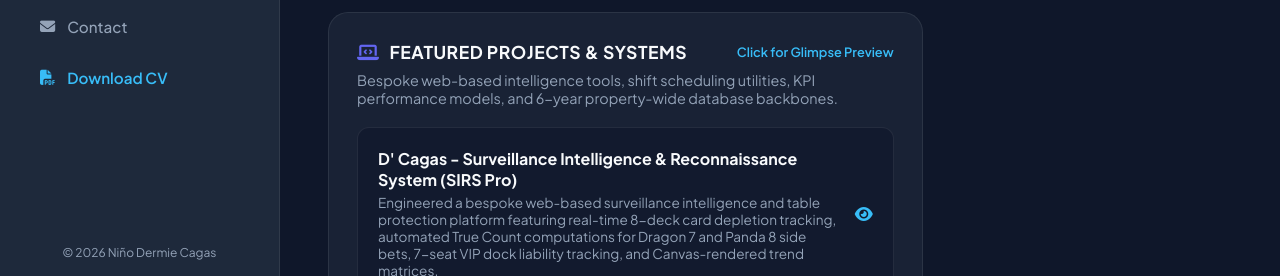
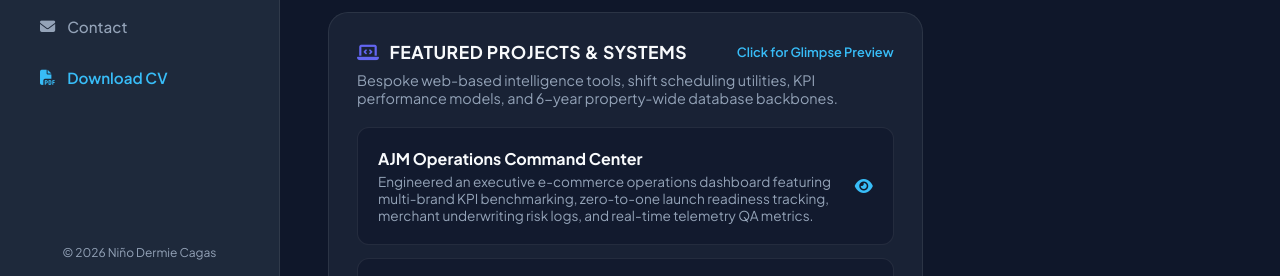
Before and after one commit to ninowfh08/my-portfolio, a plain HTML site: page index.html in a window 1280 px wide. Shown: the part 508-784 px from the top of the page. Drawn offline with nearby package versions, Linux system fonts and the light colour scheme.

Commit message:
Update index.html

```diff
--- a/index.html
+++ b/index.html
@@ -616,6 +616,17 @@
                 </div>
                 <div class="card-desc">Bespoke web-based intelligence tools, shift scheduling utilities, KPI performance models, and 6-year property-wide database backbones.</div>
 
+                <!-- Project 0: AJM Operations Command Center -->
+                <div class="project-link preview-trigger" data-project="ajm-dashboard">
+                    <div class="project-preview">
+                        <div>
+                            <h4 style="font-size: 1rem; font-weight: 700; margin-bottom: 0.2rem;">AJM Operations Command Center</h4>
+                            <p style="font-size: 0.85rem; color: var(--text-muted);">Engineered an executive e-commerce operations dashboard featuring multi-brand KPI benchmarking, zero-to-one launch readiness tracking, merchant underwriting risk logs, and real-time telemetry QA metrics.</p>
+                        </div>
+                        <i class="fa-solid fa-eye" style="color: #38bdf8;"></i>
+                    </div>
+                </div>
+
                 <!-- Project 1: D' Cagas SIRS Pro -->
                 <div class="project-link preview-trigger" data-project="sirs-pro">
                     <div class="project-preview">
@@ -979,6 +990,13 @@
 
         // Project Data for Interactive Glimpse Previews
         const projectData = {
+            'ajm-dashboard': {
+                title: "AJM Operations Command Center",
+                category: "E-Commerce & Operations Intelligence Suite",
+                desc: "An executive-grade, single-file dashboard engineered for multi-brand e-commerce portfolio oversight and COO decision support.",
+                demoUrl: "ajm-operations-dashboard.html",
+                glimpse: "Built as a production-ready operations suite for multi-brand portfolios. Features interactive KPI filtering (fulfillment speed, order accuracy, return rates, Gorgias/AirCall response times), live launch readiness gates with automatic Go/No-Go status calculations, merchant underwriting risk logs, and an interactive QA anomaly tracker persisted via localStorage."
+            },
             'sirs-pro': {
                 title: "D' Cagas - Surveillance Intelligence & Reconnaissance System (SIRS Pro)",
                 category: "Web Intelligence Suite",
@@ -1146,6 +1164,18 @@
                         `;
                     }
 
+                    // Special Action Button for Dashboard Demo Link
+                    let demoButtonHtml = '';
+                    if (data.demoUrl) {
+                        demoButtonHtml = `
+                            <div style="margin-top: 1rem; margin-bottom: 1.25rem;">
+                                <a href="${data.demoUrl}" target="_blank" style="background: linear-gradient(135deg, #6366f1 0%, #a855f7 100%); color: #fff; padding: 0.75rem 1.5rem; border-radius: 99px; text-decoration: none; font-weight: 700; font-size: 0.9rem; display: inline-flex; align-items: center; gap: 8px; box-shadow: 0 4px 20px rgba(99, 102, 241, 0.4); transition: all 0.2s ease;">
+                                    <i class="fa-solid fa-arrow-up-right-from-square"></i> Launch Live Dashboard Demo
+                                </a>
+                            </div>
+                        `;
+                    }
+
                     let galleryHtml = '';
                     if (data.images && data.images.length > 0) {
                         const thumbnails = data.images.map(img =>
@@ -1215,6 +1245,7 @@
                         '<div style="font-size: 0.75rem; font-weight: 700; color: #6366f1; text-transform: uppercase; letter-spacing: 1px; margin-bottom: 0.5rem;">' + data.category + '</div>' +
                         '<h3 style="font-size: 1.5rem; font-weight: 800; color: #f8fafc; margin-bottom: 0.75rem;">' + data.title + '</h3>' +
                         '<p style="color: #94a3b8; font-size: 1rem; margin-bottom: 1.25rem; line-height: 1.6;">' + data.desc + '</p>' +
+                        demoButtonHtml +
                         customContentHtml +
                         galleryHtml +
                         pdfListHtml +
```
